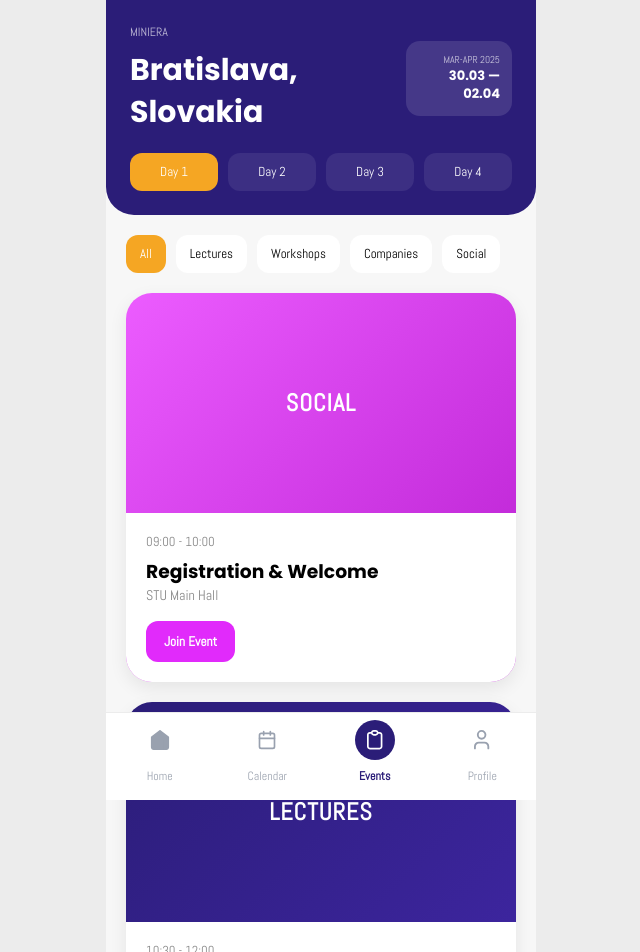
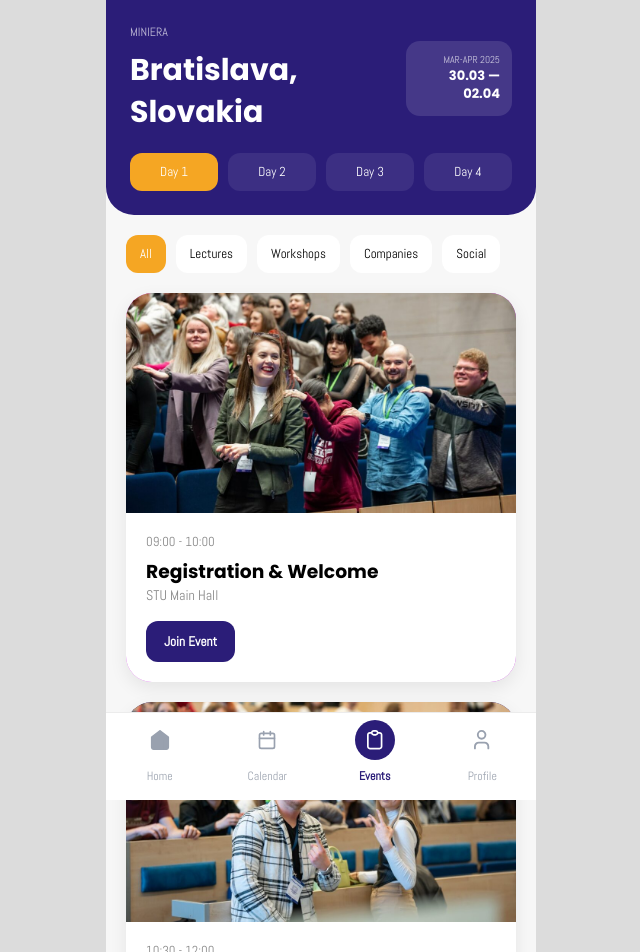
Before and after one commit to Lessye/mini-era-, a React (Vite) app: page /events in a window 1280 px wide. Shown: the top 952 px of the page, without its empty margins (319-959 px from the left). Built offline with nearby package versions, Linux system fonts and the light colour scheme.

Commit message:
Final UI polish and event images

```diff
--- a/src/pages/Events.jsx
+++ b/src/pages/Events.jsx
@@ -1,6 +1,8 @@
 import '../styles/dashboard.css'
 import { Link } from 'react-router-dom'
 import { useState } from 'react'
+import event1 from '../assets/event1.jpg'
+import event2 from '../assets/event2.jpg'
 
 function Events() {
 
@@ -69,9 +71,14 @@ function Events() {
 
   <div className="event-large-card pink-gradient">
 
-          <div className="event-large-top">
-            <p>SOCIAL</p>
-          </div>
+    <div
+      className="event-large-top"
+      style={{
+        backgroundImage: `url(${event1})`,
+        backgroundSize: 'cover',
+        backgroundPosition: 'center'
+      }}
+    ></div>
 
     <div className="event-large-content">
 
@@ -85,7 +92,7 @@ function Events() {
         STU Main Hall
       </p>
 
-            <button className="join-btn pink-button">
+      <button className="join-btn dark-btn">
         Join Event
       </button>
 
@@ -101,9 +108,14 @@ function Events() {
 
   <div className="event-large-card purple-gradient">
 
-          <div className="event-large-top">
-            <p>LECTURES</p>
-          </div>
+    <div
+      className="event-large-top"
+      style={{
+        backgroundImage: `url(${event2})`,
+        backgroundSize: 'cover',
+        backgroundPosition: 'center'
+      }}
+    ></div>
 
     <div className="event-large-content">
 
--- a/src/pages/Profile.jsx
+++ b/src/pages/Profile.jsx
@@ -55,7 +55,7 @@ function Profile() {
               className="profile-icon"
             />
 
-            <p>matej.kovac@gymnazium.sk</p>
+            <span>matej.kovac@gymnazium.sk</span>
 
           </div>
 
@@ -67,7 +67,7 @@ function Profile() {
               className="profile-icon"
             />
 
-            <p>Michalovce, Slovakia</p>
+            <span>Michalovce, Slovakia</span>
 
           </div>
 
@@ -85,7 +85,7 @@ function Profile() {
               className="profile-icon"
             />
 
-            <p>MiniErasmus 2025</p>
+            <span>MiniErasmus 2025</span>
 
           </div>
 
@@ -97,7 +97,7 @@ function Profile() {
               className="profile-icon"
             />
 
-            <p>30.03 — 02.04, Bratislava</p>
+            <span>30.03 — 02.04, Bratislava</span>
 
           </div>
 
@@ -109,7 +109,7 @@ function Profile() {
               className="profile-icon"
             />
 
-            <p>Gymnázium Bratislava</p>
+            <span>Gymnasium Michalovce</span>
 
           </div>
 
@@ -121,7 +121,7 @@ function Profile() {
               className="profile-icon"
             />
 
-            <p>3rd Year, Age 17</p>
+            <span>3rd Year, Age 17</span>
 
           </div>
 
@@ -148,7 +148,7 @@ function Profile() {
 
         <div className="settings-card">
 
-          <div className="profile-row">
+          <div className="profile-info-row">
 
             <img
               src={settingsIcon}
@@ -156,7 +156,7 @@ function Profile() {
               className="profile-icon"
             />
 
-            <p>Account Settings</p>
+            <span>Account Settings</span>
 
           </div>
 
@@ -164,7 +164,7 @@ function Profile() {
 
         <div className="logout-card">
 
-          <div className="profile-row">
+          <div className="profile-info-row">
 
             <img
               src={logoutIcon}
--- a/src/styles/dashboard.css
+++ b/src/styles/dashboard.css
@@ -179,6 +179,17 @@ button {
 
   margin-top: 12px;
   margin-bottom: 28px;
+}
+
+.profile-top {
+  color: white;
+}
+
+.profile-top p,
+.profile-top h1,
+.profile-top h3,
+.profile-top span {
+  color: white;
 }
 
 /* =========================================
@@ -911,7 +922,12 @@ button {
 }
 
 .user-main-card p {
-  opacity: 0.8;
+  opacity: 1;
+  color: white;
+}
+
+.mini-label {
+  color: white;
 }
 
 .info-card {
@@ -1115,6 +1131,10 @@ button {
   right: 30px;
 
   z-index: 5;
+
+
+  opacity: 1;
+  filter: none;
 }
 
 /* =========================================
@@ -1152,13 +1172,32 @@ a:focus-visible {
 }
 
 /* ==icons profile styiling== */
-.profile-info-row,
-.profile-row {
+.profile-info-row {
   display: flex;
   align-items: center;
+  gap: 16px;
 
-  gap: 14px;
+  font-family: 'Abel', sans-serif;
+  font-size: 18px;
+
+  margin-bottom: 18px;
 }
+
+.profile-info-row span {
+  color: #6d6d6d;
+  line-height: 1.3;
+}
+
+.profile-info-row img {
+  width: 24px;
+  height: 24px;
+
+  flex-shrink: 0;
+
+  position: relative;
+  top: -1px;
+}
+
 
 .profile-icon {
   width: 18px;
@@ -1205,3 +1244,24 @@ a:focus-visible {
 .event-large-card {
   overflow: hidden;
 }
+
+.event-large-card:hover,
+.today-card:hover,
+.schedule-card-new:hover,
+.action-card:hover {
+  transform: translateY(-2px);
+
+  box-shadow: 0 10px 24px rgba(0,0,0,0.08);
+}
+
+body {
+  -webkit-font-smoothing: antialiased;
+}
+
+* {
+  -webkit-tap-highlight-color: transparent;
+}
+
+body {
+  background: #dcdcdc;
+}
```
Also changed, not shown: src/assets/event1.jpg (added), src/assets/event2.jpg (added). Lines whose indentation alone changed are shown as unchanged.
